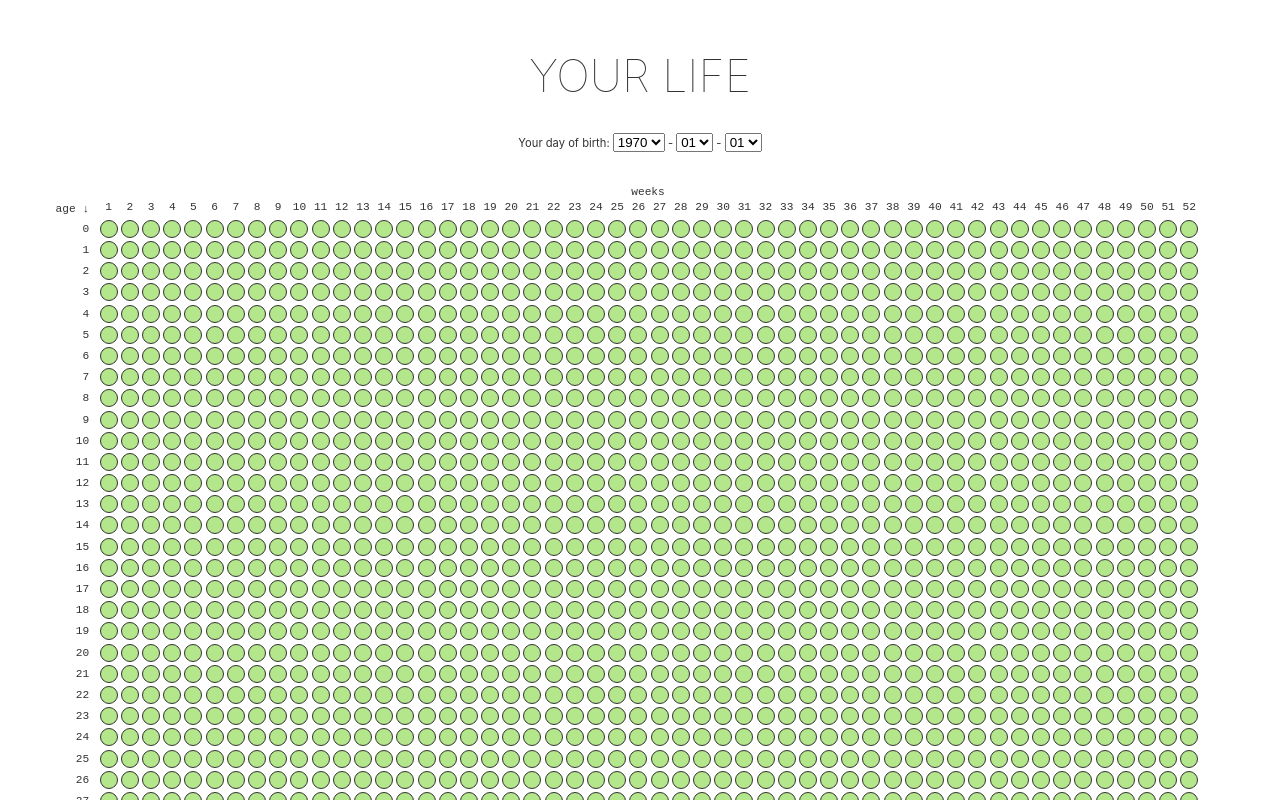
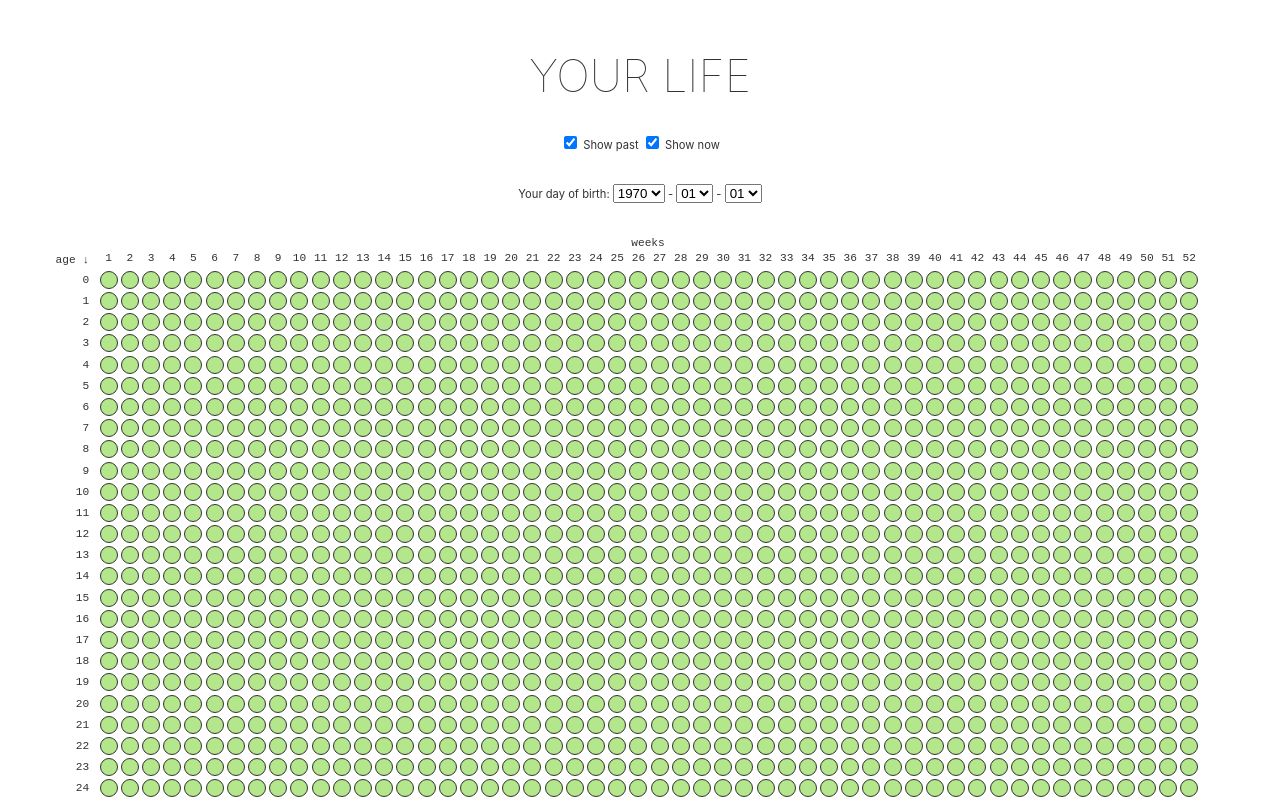
Before and after one commit to henk23/your-life, a Svelte app: page / in a window 1280 px wide. Shown: the top 800 px of the page. Built offline with nearby package versions, Linux system fonts and the light colour scheme.

Commit message:
Add showStyles

```diff
--- a/src/App.svelte
+++ b/src/App.svelte
@@ -1,5 +1,5 @@
 <script>
-  import {timeSpans, categories} from './stores';
+  import {timeSpans, categories, showStyles} from './stores';
   import {generateYears} from './DateUtils';
   import DobPicker from './DobPicker.svelte';
   import WeekDot from './WeekDot.svelte';
@@ -26,6 +26,11 @@
 
 <main>
   <h1 class="title">YOUR LIFE</h1>
+
+  <div>
+    <input type="checkbox" bind:checked={$showStyles.past}> Show past
+    <input type="checkbox" bind:checked={$showStyles.now}> Show now
+  </div>
 
   <DobPicker bind:dobString={dobString}/>
 
--- a/src/DobPicker.svelte
+++ b/src/DobPicker.svelte
@@ -46,6 +46,6 @@
 
 <style>
     .dob-picker {
-        margin-bottom: 2rem;
+        margin: 2rem 0;
     }
 </style>
--- a/src/WeekDot.svelte
+++ b/src/WeekDot.svelte
@@ -1,30 +1,31 @@
 <script>
-  import {currentWeek} from './stores';
+  import {currentWeek, showStyles} from './stores';
   import {stringify} from './DateUtils';
 
   export let week;
   let today = stringify(new Date());
+  let classNames;
 
-  const classMap = {
-    'is-past': () => week.startDate < today,
-    'is-now': () => week.startDate <= today && week.endDate >= today,
-  };
+  $: {
+    const classMap = {
+      'is-past': $showStyles.past && week.endDate < today,
+      'is-now': $showStyles.now && week.startDate <= today && week.endDate >= today,
+    };
 
-  function getClassNames() {
-    let classNames = ['week'];
+    let classCollection = ['week'];
 
     for(let className in classMap) {
-      if(classMap[className]()) {
-        classNames.push(className);
+      if(classMap[className]) {
+        classCollection.push(className);
       }
     }
 
-    return classNames.join(' ');
+    classNames = classCollection.join(' ');
   }
 </script>
 
 <div class="week-wrapper" on:mouseenter={() => $currentWeek = week} on:mouseleave={() => $currentWeek = null}>
-  <div class={getClassNames()}/>
+  <div class={classNames}/>
 </div>
 
 <style>
--- a/src/stores.js
+++ b/src/stores.js
@@ -15,3 +15,8 @@ export const categories = derived(timeSpans, $timeSpans => {
 
   return categories;
 });
+
+export const showStyles = writable({
+  past: true,
+  now: true,
+});
```
